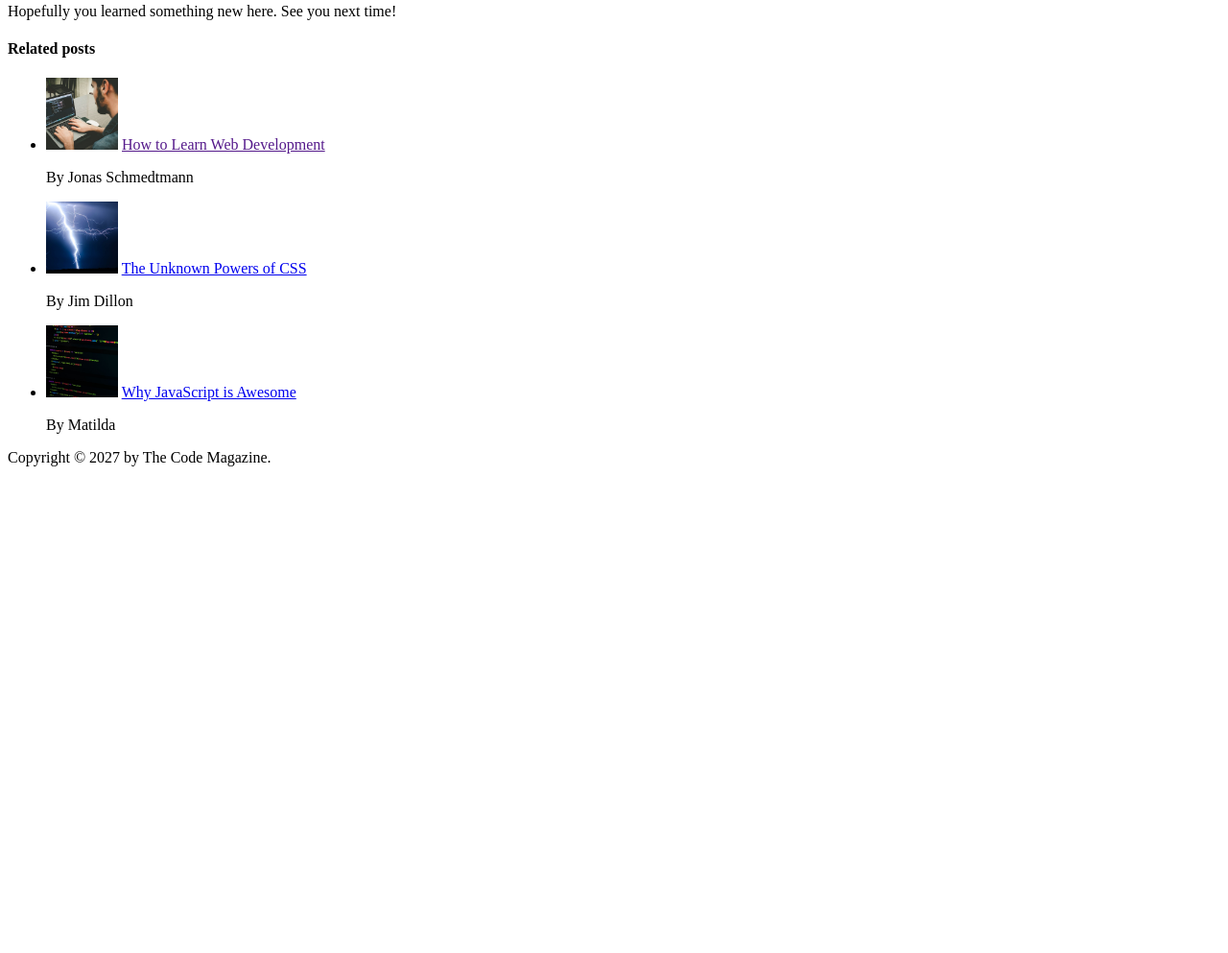
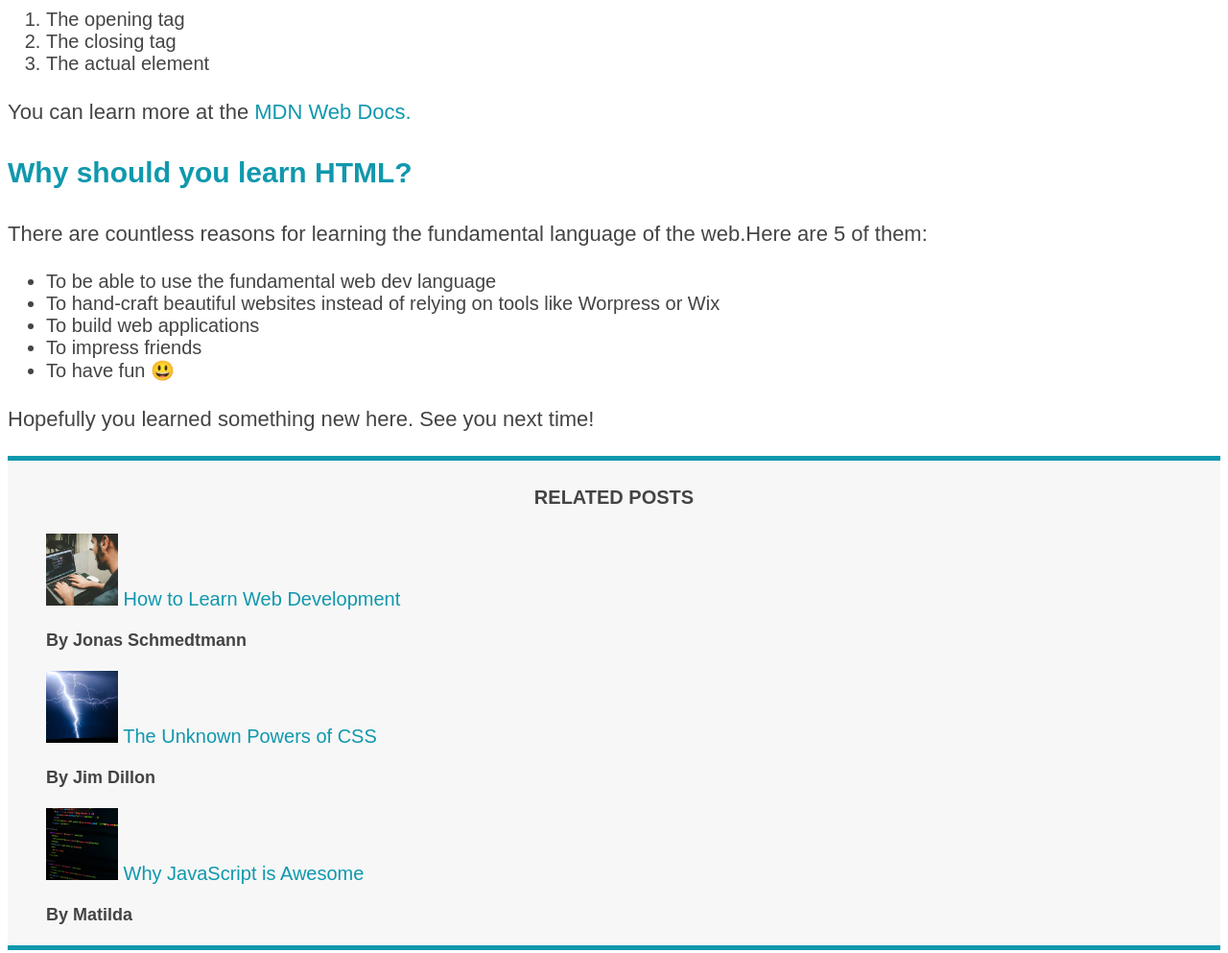
Before and after one commit to parthob312/first-project, a plain HTML site: page index.html in a window 1280 px wide. Shown: the part 989-1982 px from the top of the page at 96% size. Before the commit the page ends 1491 px from the top, so only its background shows below. Drawn offline with Linux system fonts and the light colour scheme.

Commit message:
Adding some CSS

```diff
--- a/index.html
+++ b/index.html
@@ -4,9 +4,10 @@
     <meta charset="UTF-8" />
     <meta name="viewport" content="width=device-width, initial-scale=1.0" />
     <title>The Basic Language of the Web: HTML</title>
+    <link rel="stylesheet" href="style.css" />
   </head>
   <body>
-    <header>
+    <header class="main-header">
       <h1>📘 The Code Magazine</h1>
       <nav>
         <a href="blog.html">Blog</a>
@@ -15,7 +16,8 @@
         <a href="#">CSS Grid</a>
       </nav>
     </header>
-    <section>
+    <article>
+      <header>
         <h2>The Basic Language of the Web: HTML</h2>
         <img
           src="images/laura-jones.jpg"
@@ -30,6 +32,7 @@
           width="500px"
           height="200px"
         />
+      </header>
       <p>
         All modern websites and web applications are built using three
         <em>fundamental</em> technologies: HTML, CSS and JavaScript. These are
@@ -81,10 +84,10 @@
         <li>To have fun 😃</li>
       </ul>
       <p>Hopefully you learned something new here. See you next time!</p>
-    </section>
-    <section>
+    </article>
+    <aside>
       <h4>Related posts</h4>
-      <ul>
+      <ul class="related">
         <li>
           <img
             src="images/related-1.jpg"
@@ -93,7 +96,7 @@
             height="75px"
           />
           <a href="">How to Learn Web Development</a>
-          <p>By Jonas Schmedtmann</p>
+          <p class="related-author">By Jonas Schmedtmann</p>
         </li>
         <li>
           <img
@@ -103,7 +106,7 @@
             height="75px"
           />
           <a href="#">The Unknown Powers of CSS</a>
-          <p>By Jim Dillon</p>
+          <p class="related-author">By Jim Dillon</p>
         </li>
         <li>
           <img
@@ -113,12 +116,12 @@
             height="75px"
           />
           <a href="#">Why JavaScript is Awesome</a>
-          <p>By Matilda</p>
+          <p class="related-author">By Matilda</p>
         </li>
       </ul>
-    </section>
+    </aside>
     <footer>
-      <p>Copyright © 2027 by The Code Magazine.</p>
+      <p id="copyright">Copyright © 2027 by The Code Magazine.</p>
     </footer>
   </body>
 </html>
--- /dev/null
+++ b/style.css
@@ -0,0 +1,75 @@
+h1,
+h2,
+h3,
+h4,
+p,
+li {
+  font-family: sans-serif;
+  color: #444;
+}
+h1,
+h2,
+h3 {
+  color: #1098ad;
+}
+h1 {
+  font-size: 26px;
+  font-style: italic;
+  text-transform: uppercase;
+}
+h2 {
+  font-size: 40px;
+}
+h3 {
+  font-size: 30px;
+}
+h4 {
+  font-size: 20px;
+  text-align: center;
+  text-transform: uppercase;
+}
+p {
+  font-size: 22px;
+  line-height: 1.5;
+}
+li {
+  font-size: 20px;
+}
+#copyright {
+  font-size: 16px;
+}
+#author {
+  font-style: italic;
+  font-size: 18px;
+}
+.related {
+  list-style: none;
+}
+.related-author {
+  font-size: 18px;
+  font-weight: bold;
+}
+.main-header {
+  background-color: #f7f7f7;
+}
+aside {
+  background-color: #f7f7f7;
+  border-top: 5px solid #1098ad;
+  border-bottom: 5px solid #1098ad;
+}
+a:link {
+  color: #1098ad;
+  text-decoration: none;
+}
+a:visited {
+  color: #1098ad;
+}
+a:hover {
+  color: orangered;
+  font-weight: bold;
+  text-decoration: underline orangered;
+}
+a:active {
+  background-color: black;
+  font-style: italic;
+}
```
Also changed, not shown: images/challenges.jpg (deleted). Lines whose indentation alone changed are shown as unchanged.
